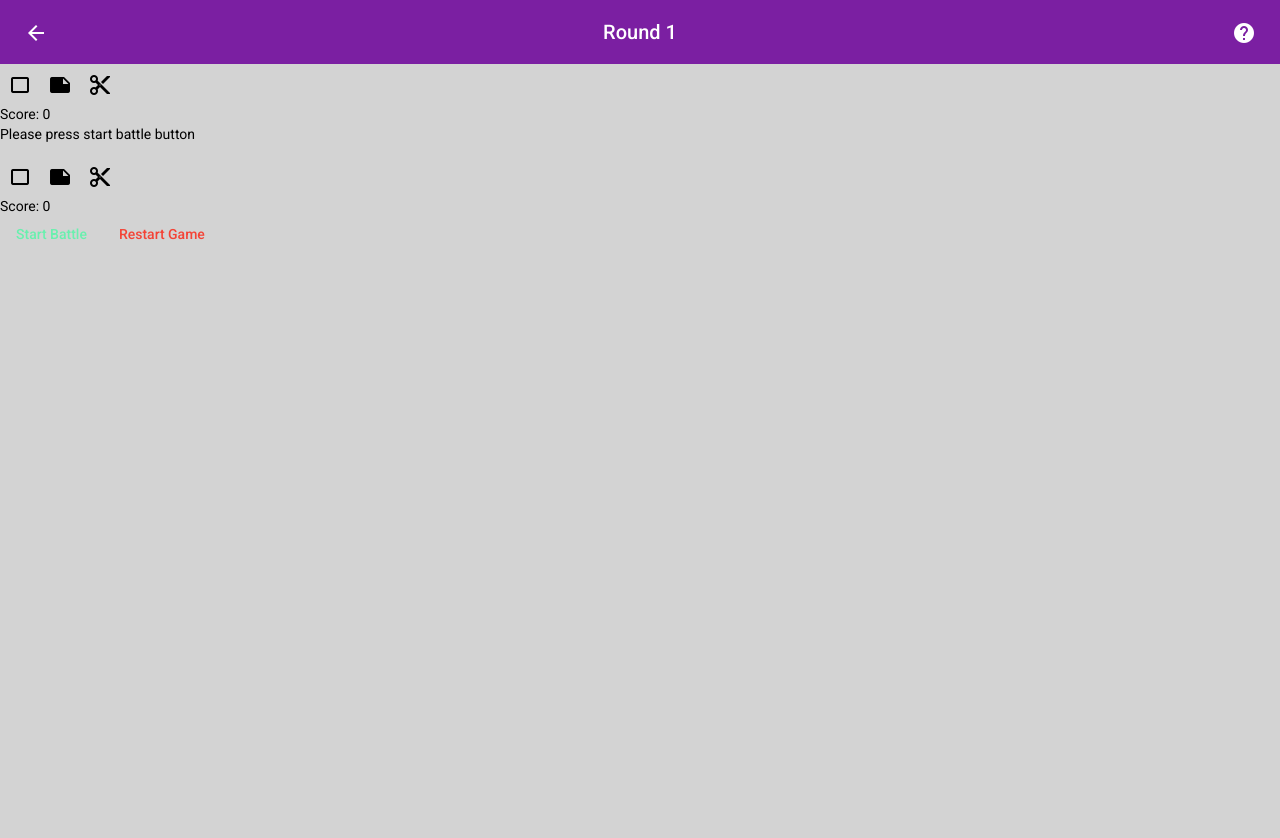
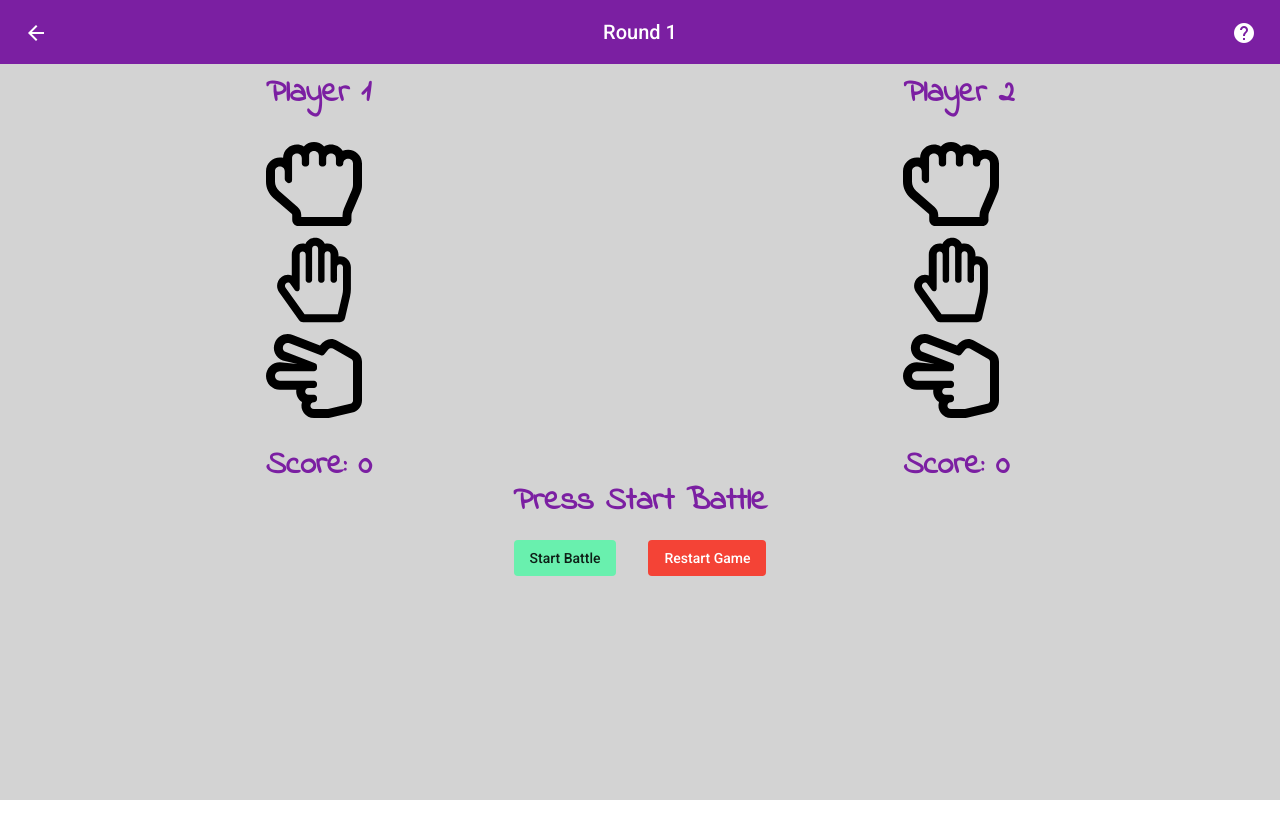
Before and after one commit to ratul0/rockpaperscissors, an Angular app: page /computer-vs-computer in a window 1280 px wide. Shown: the top 838 px of the page. After the commit the page ends 800 px from the top, so only its background shows below. Built offline with nearby package versions, Linux system fonts and the light colour scheme.

Commit message:
Add computer vs computer page style

```diff
--- a/src/app/pages/computer-vs-computer/computer-vs-computer.component.html
+++ b/src/app/pages/computer-vs-computer/computer-vs-computer.component.html
@@ -1,50 +1,66 @@
-<app-header [roundNumber]="roundNumber"></app-header>
-<div class="board">
-  <div class="player1">
-    <div class="player1_actions">
-      <button mat-icon-button aria-label="rock">
-        <mat-icon>crop_3_2</mat-icon>
-      </button>
-      <button mat-icon-button aria-label="paper">
-        <mat-icon>note</mat-icon>
-      </button>
-      <button mat-icon-button aria-label="scissor">
-        <mat-icon>content_cut</mat-icon>
-      </button>
+<div class="container">
+  <app-header [roundNumber]="roundNumber"></app-header>
+  <div class="board">
+    <div class="player1">
+      <div class="player_name">Player 1</div>
+      <div class="player1_actions">
+        <app-playing-card
+          [type]="gameOptions.ROCK"
+          [isActive]="result.player1 === gameOptions.ROCK"
+        ></app-playing-card>
+        <app-playing-card
+          [type]="gameOptions.PAPER"
+          [isActive]="result.player1 === gameOptions.PAPER"
+        ></app-playing-card>
+        <app-playing-card
+          [type]="gameOptions.SCISSOR"
+          [isActive]="result.player1 === gameOptions.SCISSOR"
+        ></app-playing-card>
+      </div>
+      <div class="player_score">Score: {{ result.player1Score }}</div>
     </div>
-    <div class="player1_score">Score: {{ result.player1Score }}</div>
+    <div class="player2">
+      <div class="player_name">Player 2</div>
+      <div class="player2_actions">
+        <app-playing-card
+          [type]="gameOptions.ROCK"
+          [isActive]="result.player2 === gameOptions.ROCK"
+        ></app-playing-card>
+        <app-playing-card
+          [type]="gameOptions.PAPER"
+          [isActive]="result.player2 === gameOptions.PAPER"
+        ></app-playing-card>
+        <app-playing-card
+          [type]="gameOptions.SCISSOR"
+          [isActive]="result.player2 === gameOptions.SCISSOR"
+        ></app-playing-card>
+      </div>
+      <div class="player_score">Score: {{ result.player2Score }}</div>
+    </div>
   </div>
   <div class="status">
     <p *ngIf="isInitialState">{{ result.result }}</p>
     <p *ngIf="isCompleted">{{ result.result }}</p>
   </div>
-  <div class="player2">
-    <div class="player2_actions">
-      <button mat-icon-button aria-label="rock">
-        <mat-icon>crop_3_2</mat-icon>
-      </button>
-      <button mat-icon-button aria-label="paper">
-        <mat-icon>note</mat-icon>
-      </button>
-      <button mat-icon-button aria-label="scissor">
-        <mat-icon>content_cut</mat-icon>
-      </button>
-    </div>
-    <div class="player1_score">Score: {{ result.player2Score }}</div>
-  </div>
-
   <div class="common_actions">
     <button
       *ngIf="isInitialState"
-      mat-button
+      mat-flat-button
       color="accent"
       (click)="playGame()"
     >
       Start Battle
     </button>
-    <button *ngIf="isCompleted" mat-button color="accent" (click)="playAgain()">
+    <button
+      *ngIf="isCompleted"
+      mat-flat-button
+      color="accent"
+      (click)="playAgain()"
+    >
       Next Round
     </button>
-    <button mat-button color="warn" (click)="restart()">Restart Game</button>
+    <button mat-flat-button color="warn" (click)="restart()">
+      Restart Game
+    </button>
   </div>
 </div>
--- a/src/app/pages/computer-vs-computer/computer-vs-computer.component.scss
+++ b/src/app/pages/computer-vs-computer/computer-vs-computer.component.scss
@@ -1,4 +1,43 @@
-.board {
-  height: 100vh;
+.container {
+  height: 100%;
   background-color: lightgray;
 }
+.board {
+  display: flex;
+  justify-content: space-around;
+  margin-top: 20px;
+}
+
+.common_actions {
+  display: flex;
+  gap: 2rem;
+  justify-content: center;
+  align-items: center;
+}
+
+.status {
+  display: flex;
+  align-items: center;
+  justify-content: center;
+  font-family: "Indie Flower";
+  font-weight: bold;
+  font-size: 2rem;
+  margin-top: 1rem;
+  margin-bottom: 1rem;
+  color: #7b1fa2;
+}
+
+.player1,
+.player2 {
+  display: flex;
+  flex-direction: column;
+  gap: 2rem;
+}
+
+.player_name,
+.player_score {
+  font-family: "Indie Flower";
+  font-weight: bold;
+  font-size: 2rem;
+  color: #7b1fa2;
+}
--- a/src/app/pages/computer-vs-computer/computer-vs-computer.component.ts
+++ b/src/app/pages/computer-vs-computer/computer-vs-computer.component.ts
@@ -12,6 +12,7 @@ export class ComputerVsComputerComponent {
   constructor(private readonly calculateResultService: CalculateResultService) {
     this.board = this.initializeResult();
   }
+
   public board: Result;
 
   public get isInitialState(): boolean {
@@ -35,6 +36,7 @@ export class ComputerVsComputerComponent {
   }
 
   public playGame(): void {
+    if (!this.isCompleted) {
       this.board = {
         ...this.board,
         player1: randomEnum(Options),
@@ -43,6 +45,8 @@ export class ComputerVsComputerComponent {
         roundNumber: this.board.roundNumber + 1,
       };
       this.board = this.calculateResultService.calculateResult(this.board);
+    }
+
     console.log(this.board);
   }
 
@@ -58,7 +62,7 @@ export class ComputerVsComputerComponent {
     return {
       player1: null,
       player2: null,
-      result: 'Please press start battle button',
+      result: 'Press Start Battle',
       player1Score: 0,
       player2Score: 0,
       gameStatus: GameStatus.INITIAL_STATE,
@@ -71,7 +75,7 @@ export class ComputerVsComputerComponent {
       ...this.board,
       player1: null,
       player2: null,
-      result: 'Please press start battle button',
+      result: 'Press Start Battle',
       gameStatus: GameStatus.INITIAL_STATE,
     };
   }
--- a/src/app/pages/player-vs-computer/player-vs-computer.component.scss
+++ b/src/app/pages/player-vs-computer/player-vs-computer.component.scss
@@ -24,6 +24,7 @@
   font-size: 2rem;
   margin-top: 1rem;
   margin-bottom: 1rem;
+  color: #7b1fa2;
 }
 
 .player1,
@@ -38,4 +39,5 @@
   font-family: "Indie Flower";
   font-weight: bold;
   font-size: 2rem;
+  color: #7b1fa2;
 }
--- a/src/app/pages/player-vs-computer/player-vs-computer.component.ts
+++ b/src/app/pages/player-vs-computer/player-vs-computer.component.ts
@@ -62,7 +62,7 @@ export class PlayerVsComputerComponent {
     return {
       player1: null,
       player2: null,
-      result: 'Wait for the player 1 to make a choice',
+      result: 'Make your choice',
       player1Score: 0,
       player2Score: 0,
       gameStatus: GameStatus.INITIAL_STATE,
@@ -75,7 +75,7 @@ export class PlayerVsComputerComponent {
       ...this.board,
       player1: null,
       player2: null,
-      result: 'Wait for the player 1 to make a choice',
+      result: 'Make your choice',
       gameStatus: GameStatus.INITIAL_STATE,
     };
   }
```
Lines whose indentation alone changed are shown as unchanged.
